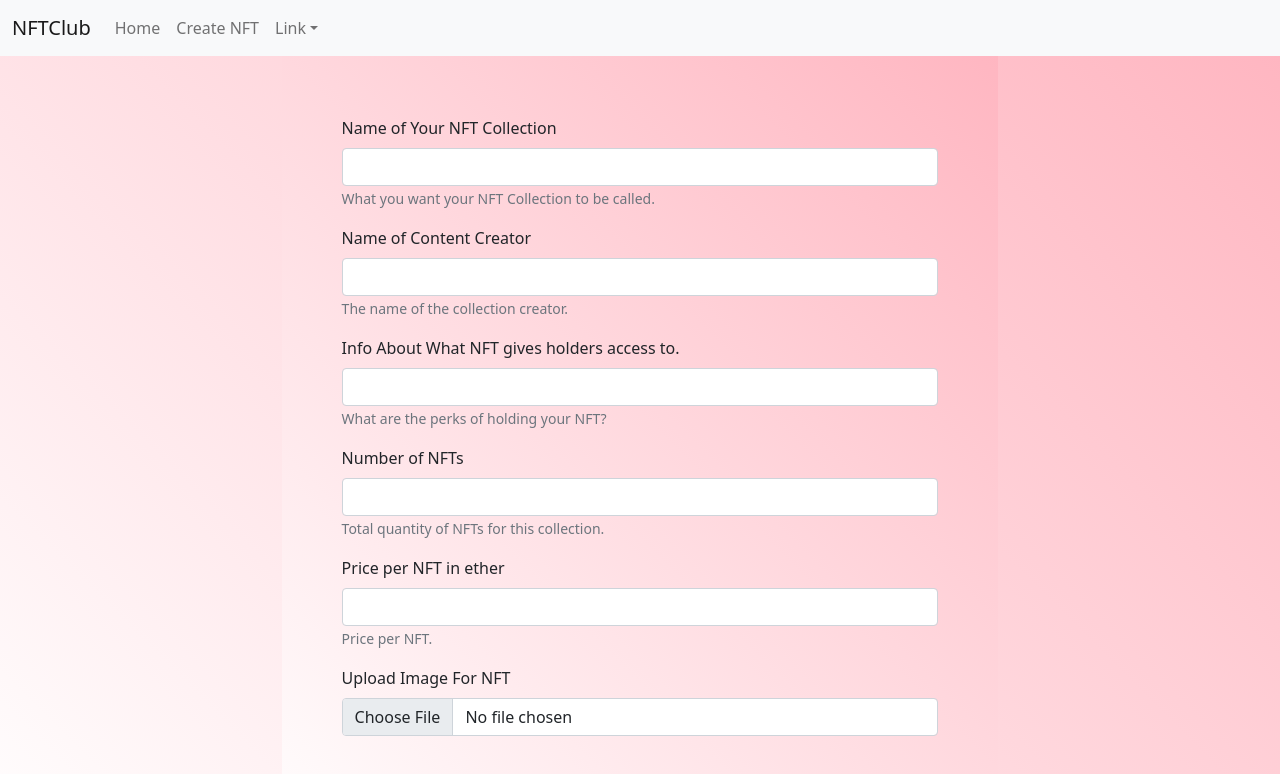
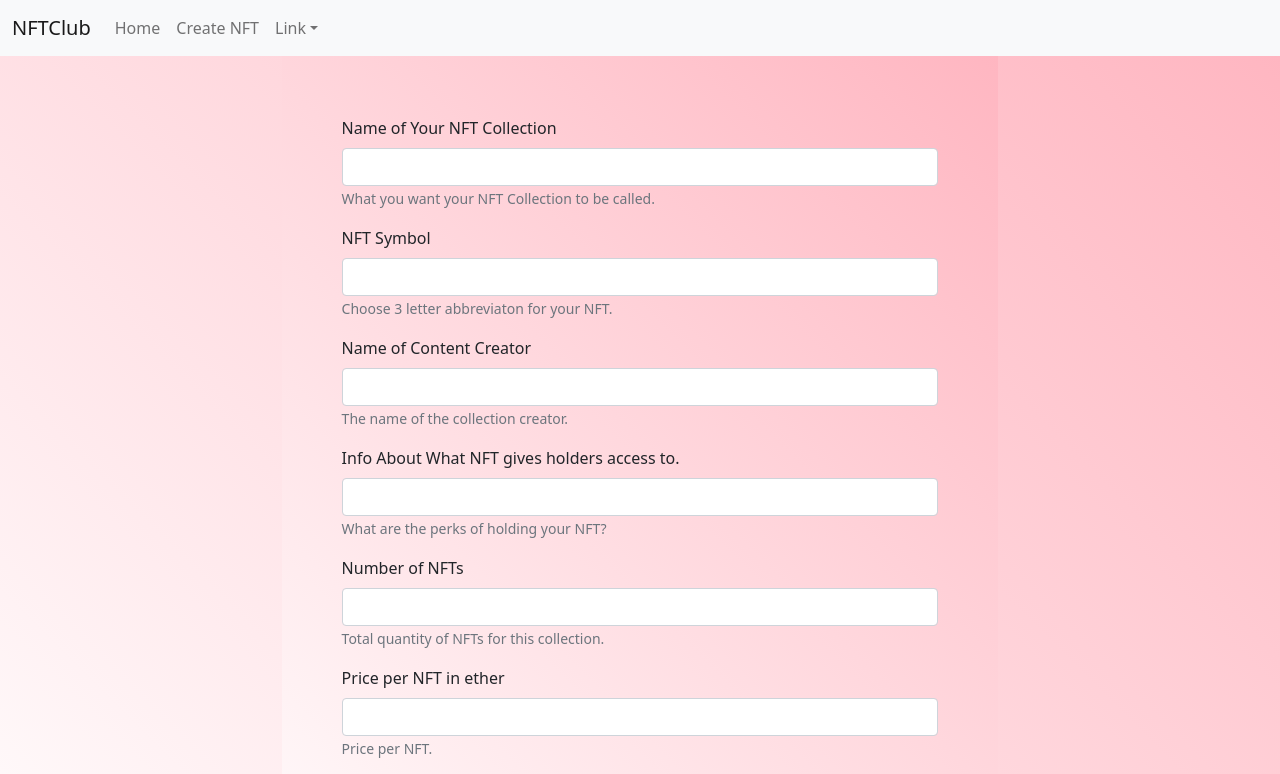
Before and after one commit to ajtraxler/MembershipNFTs, a React (Create React App) app: page /createNFT in a window 1280 px wide. Shown: the top 774 px of the page. Built offline with nearby package versions, Linux system fonts and the light colour scheme; what ipfs-http-client would draw is missing.

Commit message:
added symbol

```diff
--- a/src/pages/FormComponent.js
+++ b/src/pages/FormComponent.js
@@ -24,7 +24,8 @@ function FormComponent() {
   const [quantityN, setQuantityN] = useState(0);
   const [priceN, setPriceN] = useState(0);
   const [quantN, setQuantN] = useState(0);
-  const [hash, setHash] = useState("")
+  const [hash, setHash] = useState("");
+  const [symbolN, setSymbolN] = useState("");
   const navigate = useNavigate();
   // const location = useLocation();
   // const state = location.state;
@@ -38,11 +39,14 @@ function FormComponent() {
     const contract = new ethers.Contract(membershipFactoryAddress, MembershipFactory.abi, signer);
 
     try {
+      //works previous
       const newNFTMembership = await contract.createMembership(_name, _symbol);
       console.log(newNFTMembership);
       await setHash(newNFTMembership.hash);
       return newNFTMembership;
 
+
+      //nwe ty
     }
     catch (err) {
       console.log(err);
@@ -92,7 +96,9 @@ function FormComponent() {
     // setQuantN(e.target.quantity.value);
     const price = document.getElementById('price').value;
     setPriceN(price);
-    console.log(nftName, creatorName, description, quantity, price);
+    const symbol = document.getElementById('formSymbolName').value;
+    setSymbolN(symbol);
+    console.log(nftName, creatorName, description, quantity, price, symbol);
 
     // //according to NFT standard on opensea
     const metaData = {
@@ -126,6 +132,8 @@ function FormComponent() {
       image: fileUrl,
       hash: newHash.hash,
       CDI: metaCDI,
+      cost: price,
+      symbol: symbol,
       attributes: [
         {
           "trait_type": "quantity",
@@ -163,6 +171,14 @@ function FormComponent() {
           <Form.Control type="string" id="formNFTName" />
           <Form.Text className="text-muted">
             What you want your NFT Collection to be called.
+          </Form.Text>
+        </Form.Group>
+
+        <Form.Group className="mb-3" >
+          <Form.Label>NFT Symbol</Form.Label>
+          <Form.Control type="string" id="formSymbolName" />
+          <Form.Text className="text-muted">
+            Choose 3 letter abbreviaton for your NFT.
           </Form.Text>
         </Form.Group>
 
--- a/src/pages/Minting.js
+++ b/src/pages/Minting.js
@@ -4,7 +4,7 @@ import { Button } from 'react-bootstrap';
 import { useLocation } from 'react-router-dom';
 import "./Minting.css"
 import { ethers } from 'ethers';
-import Membership from "./abi/Membership.json";
+import MembershipFactory from "./abi/MembershipFactory.json";
 
 
 function Minting() {
@@ -16,23 +16,24 @@ function Minting() {
   const contractAddress = data.hash;
   console.log(contractAddress);
 
-  // async function onMint() {
-  //   const provider = new ethers.providers.Web3Provider(window.ethereum);
-  //   const signer = provider.getSigner();
-  //   const contract = new ethers.Contract(contractAddress, Membership.abi, signer);
+  async function onMint() {
+    const provider = new ethers.providers.Web3Provider(window.ethereum);
+    const signer = provider.getSigner();
+    const contract = new ethers.Contract("0x9b555557D259a30cCB5B0e8E44D27C144F93F0BC", MembershipFactory.abi, signer);
 
-  //   try {
-  //     const reply = await contract.baseExtension();
-  //     console.log(reply);
-  //     return reply;
+    try {
 
-  //   }
-  //   catch (err) {
-  //     console.log(err);
+      const cont = await contract.connect(signer)._tokenIds();
+      console.log("signed and connected", cont);
+      return cont;
 
-  //   }
+    }
+    catch (err) {
+      console.log(err);
 
-  // }
+    }
+
+  }
 
   return (
     <div class='overall'>
@@ -54,7 +55,7 @@ function Minting() {
           {/* <br></br>
           <br></br> */}
 
-          <Button>Mint the Drop!</Button>
+          <Button onClick={onMint}>Mint the Drop!</Button>
         </div>
       </div>
     </div >
```
